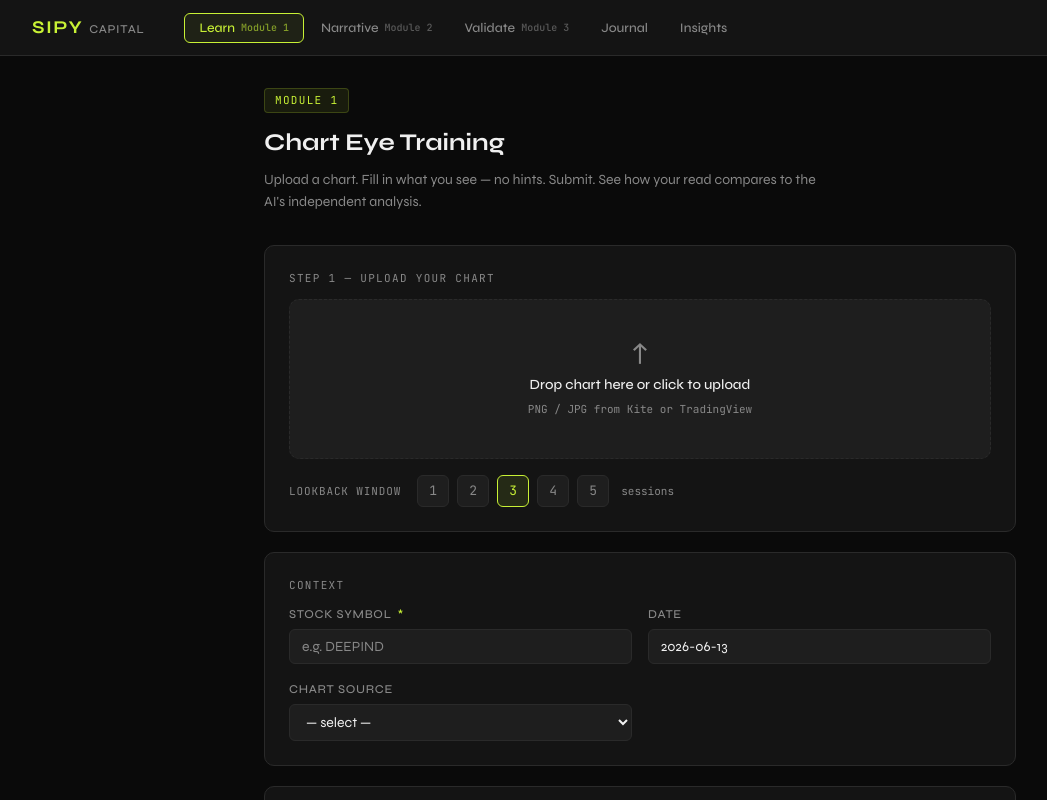
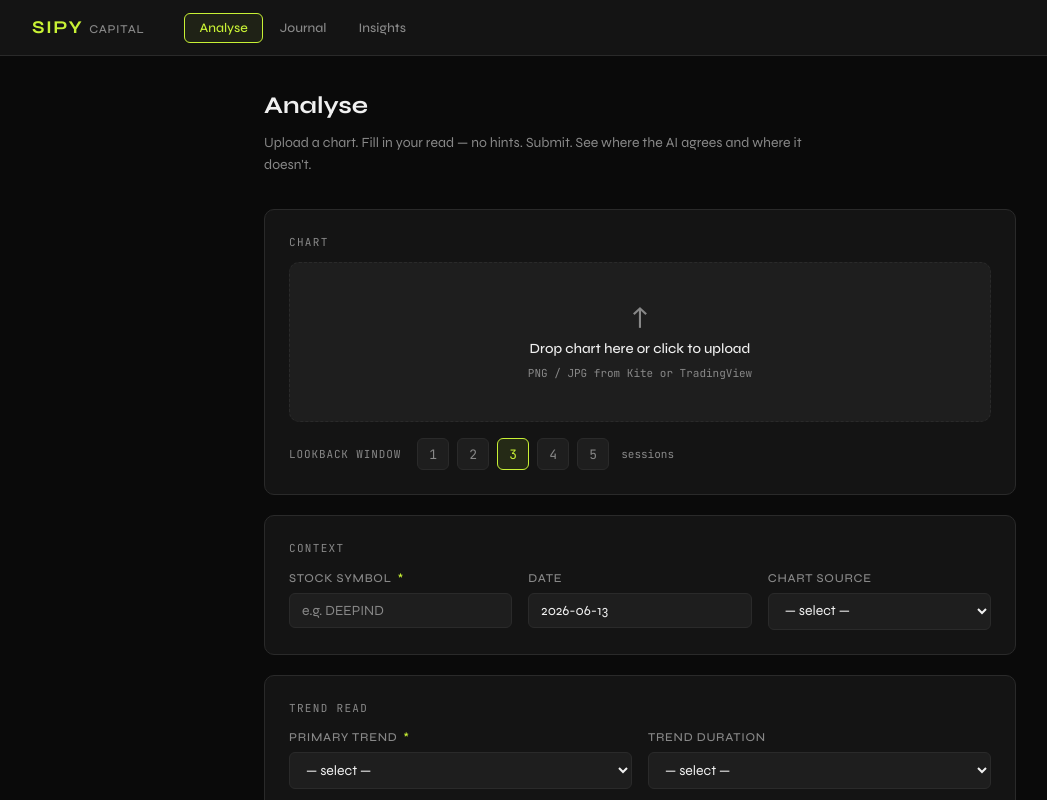
Before and after one commit to Prakashbio4/Trading-intelligence, a React (Vite) app in the folder frontend/: page / in a window 1280 px wide. Shown: the top 800 px of the page, without its empty margins (0-1047 px from the left). Built offline with nearby package versions, Linux system fonts and the light colour scheme.

Commit message:
Task 7: collapse nav to 3 tabs, set Analyse as default
- Nav.jsx: 5 tabs → 3 tabs (Analyse / Journal / Insights), no sub-labels
- App.jsx: remove Learn/Narrative/Validate imports, route to Analyse, default tab = analyse

https://claude.ai/code/session_01LrTyy45mjrCGxE4DB48KFi

```diff
--- a/frontend/src/App.jsx
+++ b/frontend/src/App.jsx
@@ -1,16 +1,14 @@
 import { useState } from 'react';
 import Nav from './components/Nav.jsx';
-import Learn from './pages/Learn.jsx';
-import Narrative from './pages/Narrative.jsx';
-import Validate from './pages/Validate.jsx';
+import Analyse from './pages/Analyse.jsx';
 import Journal from './pages/Journal.jsx';
 import Insights from './pages/Insights.jsx';
 import styles from './App.module.css';
 
-const PAGES = { learn: Learn, narrative: Narrative, validate: Validate, journal: Journal, insights: Insights };
+const PAGES = { analyse: Analyse, journal: Journal, insights: Insights };
 
 export default function App() {
-  const [tab, setTab] = useState('learn');
+  const [tab, setTab] = useState('analyse');
   const Page = PAGES[tab];
 
   return (
--- a/frontend/src/components/Nav.jsx
+++ b/frontend/src/components/Nav.jsx
@@ -1,11 +1,9 @@
 import styles from './Nav.module.css';
 
 const TABS = [
-  { id: 'learn',     label: 'Learn',     sub: 'Module 1' },
-  { id: 'narrative', label: 'Narrative', sub: 'Module 2' },
-  { id: 'validate',  label: 'Validate',  sub: 'Module 3' },
-  { id: 'journal',   label: 'Journal',   sub: null },
-  { id: 'insights',  label: 'Insights',  sub: null },
+  { id: 'analyse',  label: 'Analyse',  sub: null },
+  { id: 'journal',  label: 'Journal',  sub: null },
+  { id: 'insights', label: 'Insights', sub: null },
 ];
 
 export default function Nav({ active, onNavigate }) {
```
